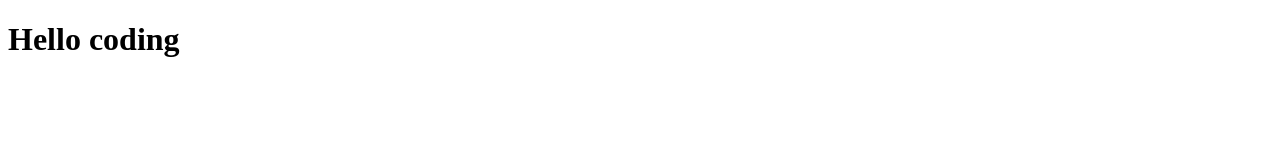
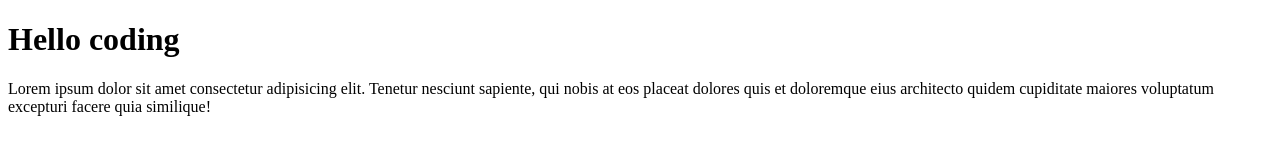
Before and after one commit to saini-manisha/gitLrarningRepo, a plain HTML site: page index.html in a window 1280 px wide. Drawn offline with Linux system fonts and the light colour scheme.

Commit message:
add a lorem para

```diff
--- a/index.html
+++ b/index.html
@@ -1,11 +1,17 @@
 <!DOCTYPE html>
 <html lang="en">
+
 <head>
     <meta charset="UTF-8">
     <meta name="viewport" content="width=device-width, initial-scale=1.0">
     <title>Document</title>
 </head>
+
 <body>
     <h1>Hello coding</h1>
+    <p>Lorem ipsum dolor sit amet consectetur adipisicing elit. Tenetur nesciunt sapiente, qui nobis at eos placeat
+        dolores quis et doloremque eius architecto quidem cupiditate maiores voluptatum excepturi facere quia similique!
+    </p>
 </body>
+
 </html>
```
